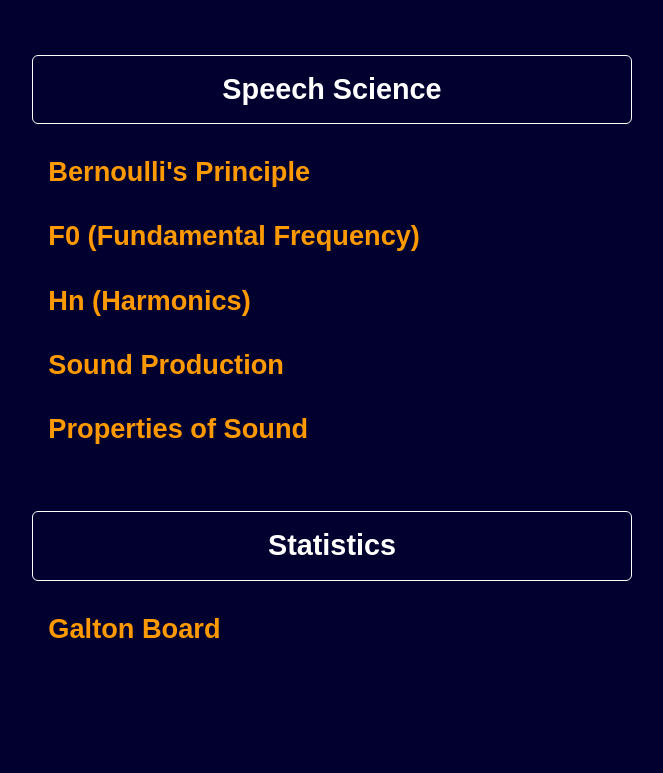
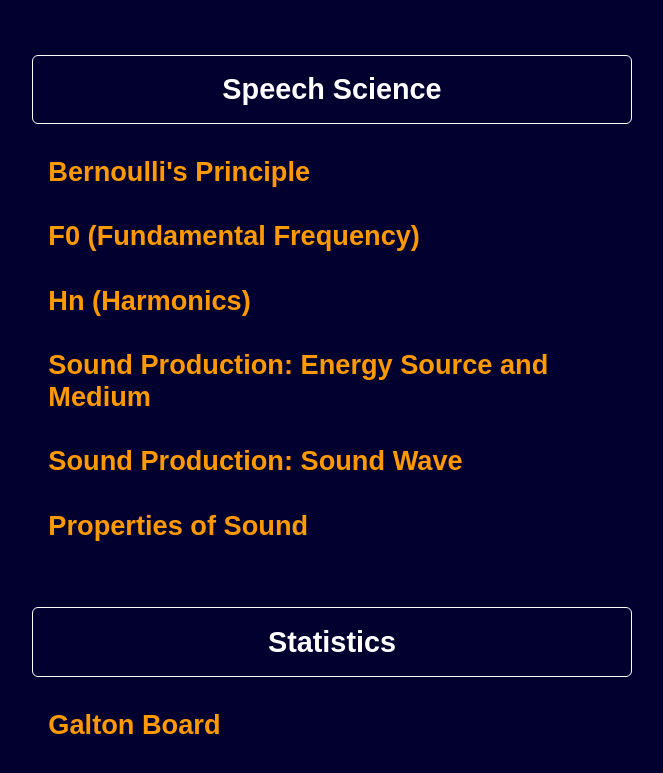
Before and after one commit to Shahryar-Zainaee/Gadgets-for-SLP-education, a plain HTML site: page index.html in a window 1280 px wide. Shown: the part 1696-2469 px from the top of the page, without its empty margins (308-971 px from the left). Before the commit the page ends 2397 px from the top, so only its background shows below. Drawn offline with Linux system fonts and the light colour scheme.

Commit message:
Update index.html

```diff
--- a/index.html
+++ b/index.html
@@ -170,7 +170,8 @@ Shahryar Zainaee
     <li><a href="Bernoulli's Principle/index.html">Bernoulli's Principle</a></li> <!-- Copyright (c) 2025 Shahryar Zainaee -->
     <li><a href="Fundamental Frequency/index.html">F0 (Fundamental Frequency)</a></li> <!-- Copyright (c) 2025 Shahryar Zainaee -->
     <li><a href="Harmonics/index.html">Hn (Harmonics)</a></li> <!-- Copyright (c) 2025 Shahryar Zainaee -->
-    <li><a href="Sound-wave/index.html">Sound Production</a></li> <!-- Copyright (c) 2025 Shahryar Zainaee -->
+    <li><a href="Sound-wave/energy_source_and_medium.html">Sound Production: Energy Source and Medium</a></li> <!-- Copyright (c) 2026 Shahryar Zainaee -->
+    <li><a href="Sound-wave/index.html">Sound Production: Sound Wave</a></li> <!-- Copyright (c) 2025 Shahryar Zainaee -->
     <li><a href="Sinusoidal-wave/index.html">Properties of Sound</a></li> <!-- Copyright (c) 2026 Shahryar Zainaee -->
 
 
```
